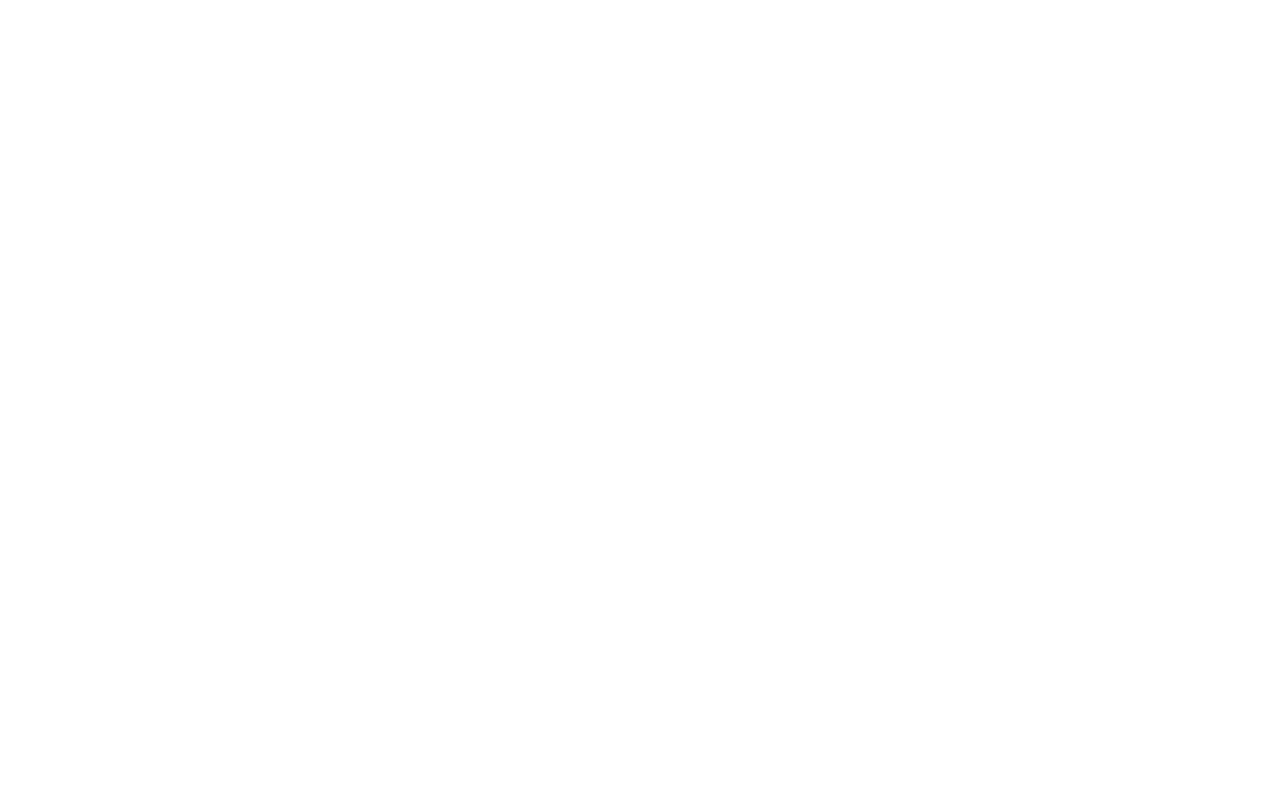
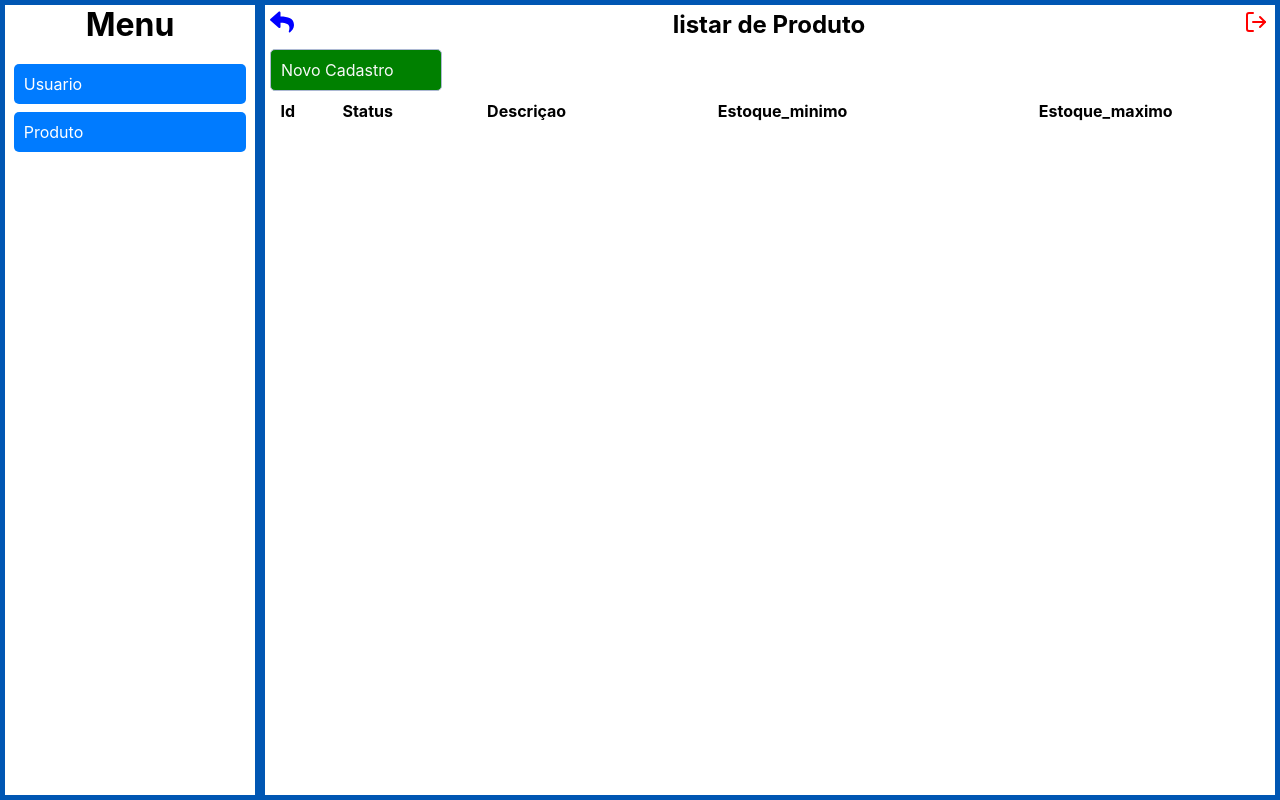
Before and after one commit to nerosilva/papelaria-frontend, a React (Create React App) app: page /listarproduto in a window 1280 px wide. Before the commit this address had no page. Built offline with nearby package versions, Linux system fonts and the light colour scheme.

Commit message:
lista de produto

```diff
--- /dev/null
+++ b/src/pages/listarProduto/index.js
@@ -0,0 +1,116 @@
+import React, { useState, useEffect } from 'react';
+import '../../pages/global.css'
+import Logo from '../../assets/img/logo.jpg'
+import Menu from '../../componetes/menu'
+import { FiEdit, FiTrash, FiDelete, FiFilePlus } from "react-icons/fi";
+import { confirmAlert } from 'react-confirm-alert'; // Import
+import 'react-confirm-alert/src/react-confirm-alert.css'; // Import css
+import { Link } from 'react-router-dom';
+import Head from '../../componetes/Head';
+import { useNavigate } from 'react-router-dom';
+
+
+export default function Listarproduto() {
+ const [banco,setBanco] = useState([]);
+  const navigate = useNavigate();
+
+
+  // const dados = [
+
+  // { id: 1, nome: "Nero", email: "Jaldevan2014@gmail.com" },
+  // { id: 2, nome: "Silva", email: "Nerinho0007@gmail.com" },
+  // { id: 3, nome: "Caue", email: "Cauenero007@gmail.com" },
+
+  // ]
+  useEffect(() => {
+    mostrardados();
+  }, [])
+
+
+  function mostrardados() {
+    setBanco(JSON.parse(localStorage.getItem("cd-produto") || "[]"));
+
+  }
+
+  const apagar = (id) => {
+    confirmAlert({
+      title: 'Excluir Produtos',
+      message: 'Deseja realmente excluir esse produto?',
+      buttons: [
+        {
+          label: 'Sim',
+          onClick: () => {
+            let dadosnovos = banco.filter(item => item.id !== id);
+            localStorage.setItem("cd-produto", JSON.stringify(dadosnovos));
+            setBanco(dadosnovos); // Atualiza o estado com os dados filtrados
+            alert(`Você apagou o produto id:${id}`);
+          }
+
+        },
+        {
+          label: 'Não',
+          onClick: () => alert('Click No')
+        }
+      ]
+    });
+  };
+
+  return (
+    <div className="dashboard-container">
+
+      <div className='menu'>
+
+        <Menu />
+
+      </div>
+      <div className='Principal'>
+        <Head title='listar de Produto' />
+        <Link to="/cadastroproduto" className='btn-novo'>Novo Cadastro</Link>
+        <table className="table">
+          <tr>
+
+            <th>Id</th>
+            <th>Status</th>
+            <th>Descriçao</th>
+            <th>Estoque_minimo</th>
+            <th>Estoque_maximo</th>
+            <th></th>
+            <th></th>
+
+          </tr>
+          {
+            banco.map((pro) => {
+              return (
+                <tr key={pro.toString}>
+                  <td>{pro.id}</td>
+                  <td>{pro.status}</td>
+                  <td>{pro.descricao}</td>
+                  <td>{pro.estoque_maximo}</td>
+                  <td>{pro.estoque_minimo}</td>
+                  <td className='botoes'>
+                    <Link to={`/listarproduto/${pro.id}`}>
+                      <FiEdit size={18} color='#3a5795' />
+                    </Link>
+                  </td>
+                  <td className='botoes'>
+                    <FiTrash
+                      size={18}
+                      color='red'
+                      onClick={(e) => apagar(pro.id)}
+                    />
+                  </td>
+
+                </tr>
+              )
+            })
+
+          }
+
+        </table>
+      </div>
+
+    </div>
+
+  )
+
+}
--- a/src/routes.js
+++ b/src/routes.js
@@ -6,6 +6,8 @@
 import Cadastrousuario from './pages/cadastroUsuario';
 import Editarusuario from './pages/editarUsuario';
 import Cadastroproduto from './pages/cadastroProduto';
+import Listarproduto from './pages/listarProduto';
+
 
 export default function Rotas() {
 
@@ -16,6 +18,7 @@
                 <Route path="/"exact element={<Logon />} />
                 <Route path="/dashboard" element={<Dashboard />} />
                 <Route path="/listausuario" element={<Listausuario />} />
+                <Route path="/listarproduto" element={<Listarproduto />} />
                 <Route path="/cadastrousuario" element={<Cadastrousuario />} />
                 <Route path="/cadastroproduto" element={<Cadastroproduto />} />
                 <Route path="/editarusuario/:id" element={<Editarusuario />} />
```
Also changed, not shown: src/pages/listarProduto/styless.css (added).
